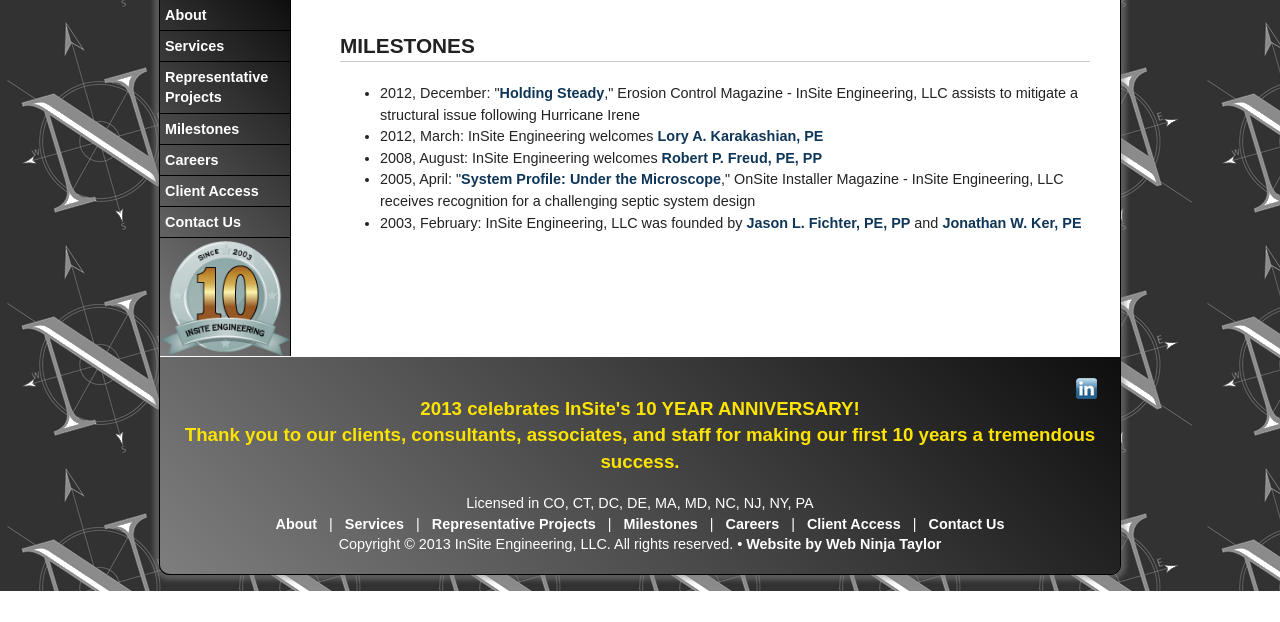
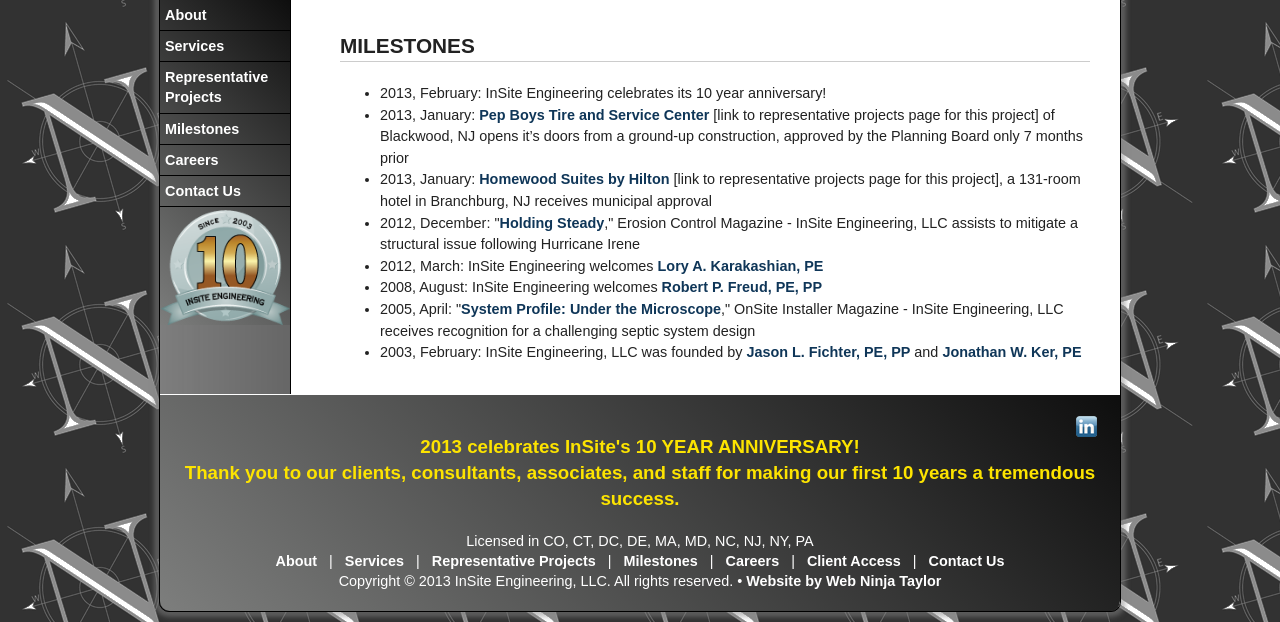
Before and after one commit to webninjataylor/insite, a PHP site: page /milestones.php in a window 1280 px wide. Shown: the part 209-831 px from the top of the page. Before the commit the page ends 800 px from the top, so only its background shows below. Run offline with PHP 8.4, Linux system fonts and the light colour scheme.

Commit message:
Edits per documents

```diff
--- a/includes/menu.php
+++ b/includes/menu.php
@@ -28,7 +28,7 @@
     <li><a href="/development/insite/projects.php">Representative Projects</a></li>
     <li><a href="/development/insite/milestones.php">Milestones</a></li>
     <li><a href="/development/insite/careers.php">Careers</a></li>
-    <li><a href="/development/insite/clientaccess.php">Client Access</a></li>
+    <!--<li><a href="/development/insite/clientaccess.php">Client Access</a></li>-->
     <li><a href="/development/insite/contactus.php">Contact Us</a></li>
     <img src="/development/insite/images/logos/badge-10years3.png" id="tenyearslogo">
 </menu>
--- a/milestones.php
+++ b/milestones.php
@@ -12,6 +12,9 @@
         <article>
             <h1>Milestones</h1>
             <ul>
+                <li>2013, February: InSite Engineering celebrates its 10 year anniversary!</li>
+                <li>2013, January: <a href="projects.php?pab=pb">Pep Boys Tire and Service Center</a> [link to representative projects page for this project] of Blackwood, NJ opens it’s doors from a ground-up construction, approved by the Planning Board only 7 months prior</li>
+                <li>2013, January: <a href="projects.php?pab=homewood">Homewood Suites by Hilton</a> [link to representative projects page for this project], a 131-room hotel in Branchburg, NJ receives municipal approval</li>
                 <li>2012, December: &quot;<a href="http://www.erosioncontrol.com/EC/Articles/19111.aspx?page=1" target="_blank">Holding Steady</a>,&quot; Erosion Control Magazine - InSite Engineering, LLC assists to mitigate a structural issue following Hurricane Irene</li>
                 <li>2012, March: InSite Engineering welcomes <a href="http://www.webninjataylor.com/development/insite/about/keyprofessionals.php?pab=karakashian">Lory A. Karakashian, PE</a></li>
                 <li>2008, August: InSite Engineering welcomes <a href="http://www.webninjataylor.com/development/insite/about/keyprofessionals.php?pab=freud">Robert P. Freud, PE, PP</a></li>
```
